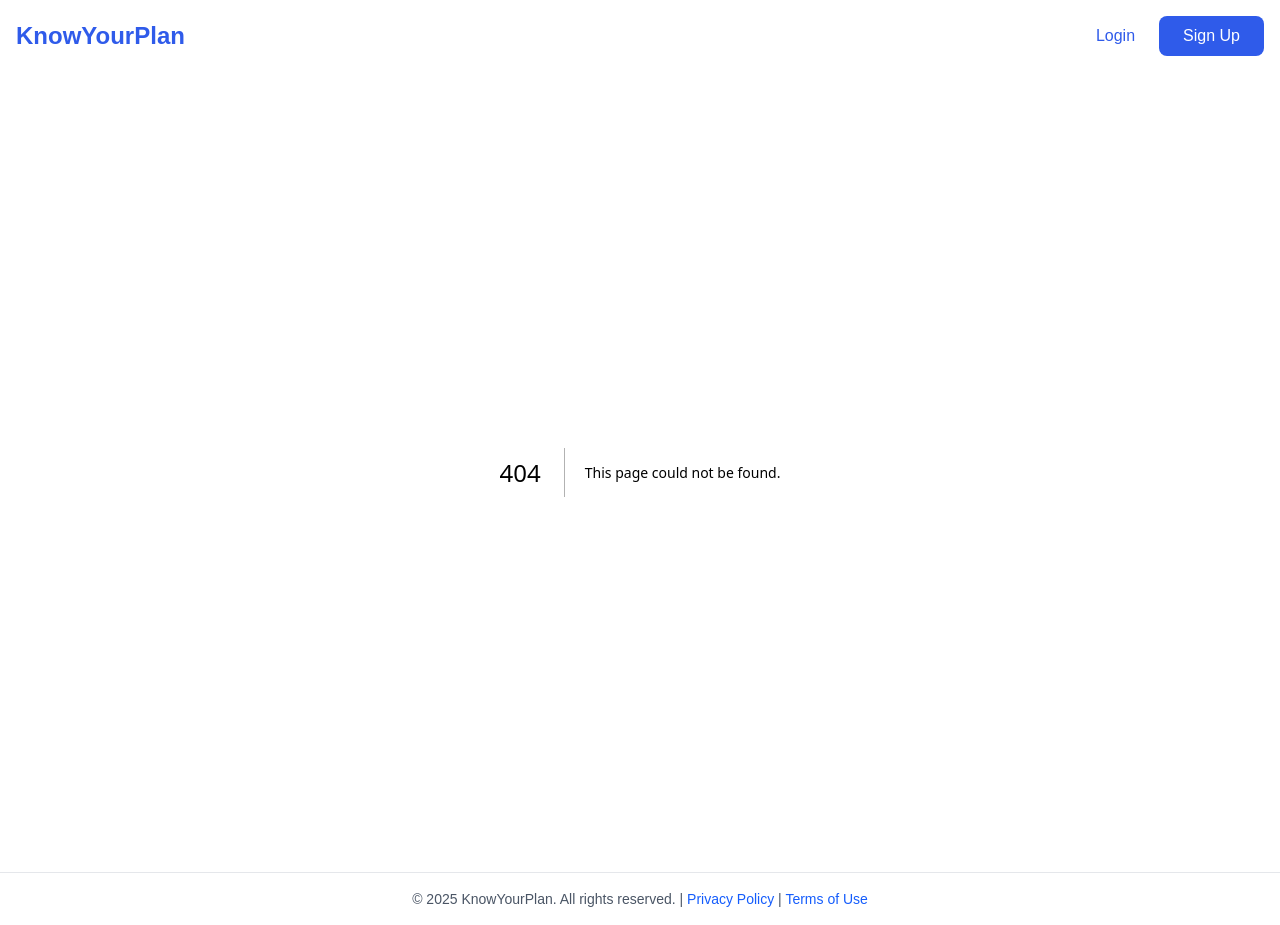
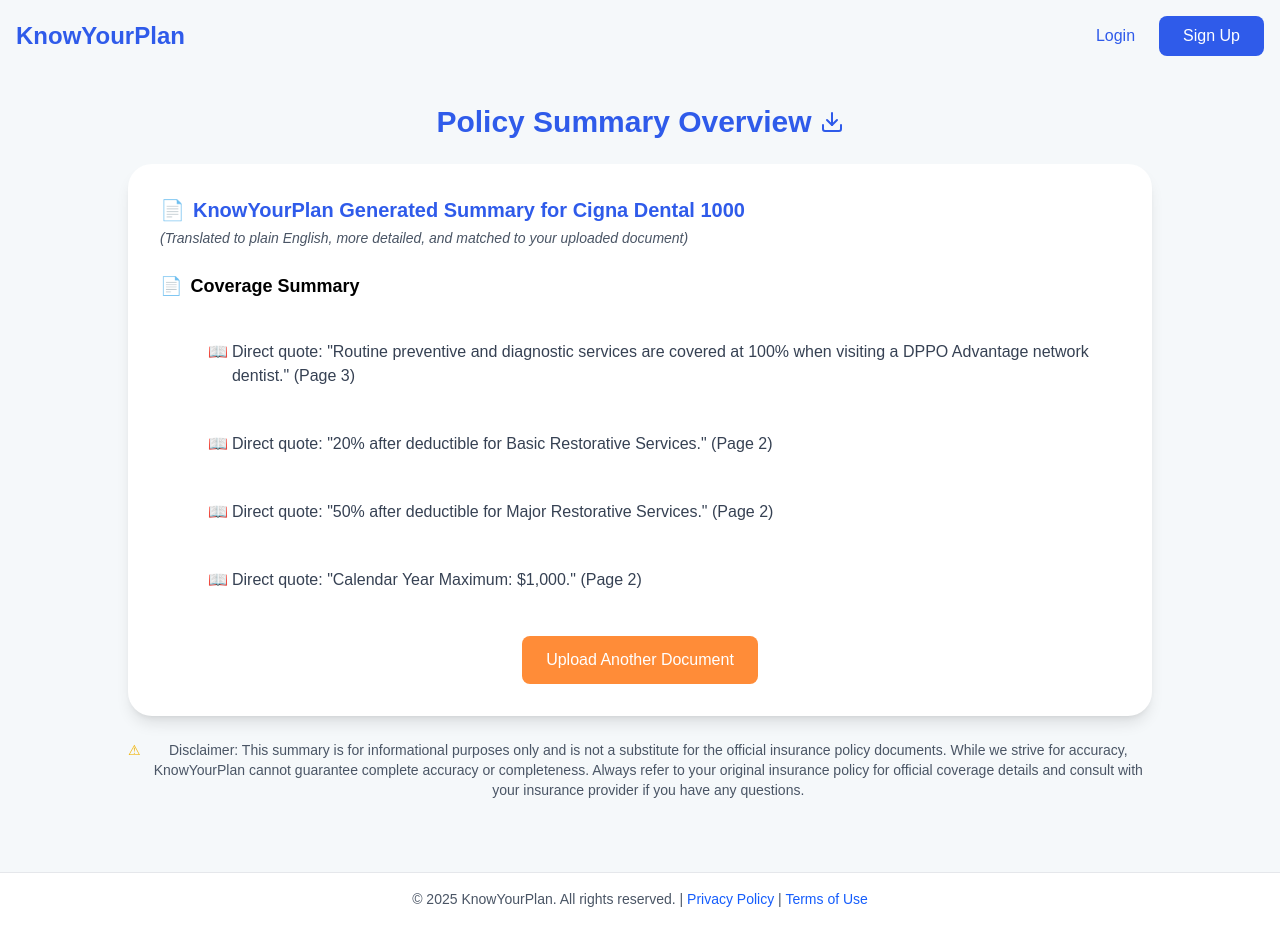
Before and after one commit to kevinguan88/know-your-plan, a Next.js app in the folder client/know-your-plan/: page /summary in a window 1280 px wide. Before the commit this address had no page. Built offline with nearby package versions, Linux system fonts and the light colour scheme.

Commit message:
summary page

```diff
--- a/client/know-your-plan/src/app/globals.css
+++ b/client/know-your-plan/src/app/globals.css
@@ -15,7 +15,7 @@
 @media (prefers-color-scheme: dark) {
   :root {
     --background: #FFFFFF;
-    --foreground: #ededed;
+    --foreground: #0d0b0b;
   }
 }
 
--- /dev/null
+++ b/client/know-your-plan/src/app/summary/page.js
@@ -0,0 +1,128 @@
+import Link from "next/link"
+import { Download } from "lucide-react"
+
+export default function Summary() {
+  return (
+    <div className="min-h-screen bg-[#f5f8fa] flex flex-col">
+      {/* Main Content */}
+      <main className="flex-1 py-8 px-6">
+        <div className="max-w-5xl mx-auto">
+          {/* Title with download icon */}
+          <h1 className="text-[#2f5bea] text-3xl font-bold text-center mb-6 flex items-center justify-center gap-2">
+            Policy Summary Overview
+            <Download className="h-6 w-6" />
+          </h1>
+
+          {/* Summary Card */}
+          <div className="bg-white rounded-3xl p-8 shadow-lg mb-6">
+            {/* Summary Header */}
+            <div className="mb-6">
+              <h2 className="flex items-start gap-2 text-[#2f5bea] text-xl font-bold mb-1">
+                <span className="text-[#000000]">📄</span> KnowYourPlan Generated Summary for Cigna Dental 1000
+              </h2>
+              <p className="text-gray-600 italic text-sm">
+                (Translated to plain English, more detailed, and matched to your uploaded document)
+              </p>
+            </div>
+
+            {/* Coverage Summary */}
+            <div className="mb-6">
+              <h3 className="flex items-start gap-2 text-[#000000] text-lg font-bold mb-3">
+                <span>📄</span> Coverage Summary
+              </h3>
+              <div
+                className="h-[300px] overflow-y-auto pr-2 scrollbar-thin scrollbar-thumb-[#c5d1e5] scrollbar-track-[#f1f1f1] hover:scrollbar-thumb-[#a3b8db]"
+                style={{
+                  scrollbarWidth: 'thin',
+                  scrollbarColor: '#c5d1e5 #f1f1f1',
+                }}
+              >
+                <ul className="space-y-4 pl-6">
+                  <li className="list-disc">
+                    <p className="font-medium">Routine Cleanings, Exams, and X-rays: Free if you stay in-network.</p>
+                    <p className="pl-6 text-gray-700 flex items-start gap-1 mt-1">
+                      <span>📖</span> Direct quote: "Routine preventive and diagnostic services are covered at 100% when
+                      visiting a DPPO Advantage network dentist." (Page 3)
+                    </p>
+                  </li>
+                  <li className="list-disc">
+                    <p className="font-medium">Fillings and Basic Repairs: You pay 20% after $50 deductible.</p>
+                    <p className="pl-6 text-gray-700 flex items-start gap-1 mt-1">
+                      <span>📖</span> Direct quote: "20% after deductible for Basic Restorative Services." (Page 2)
+                    </p>
+                  </li>
+                  <li className="list-disc">
+                    <p className="font-medium">
+                      Major Dental Work: Insurance pays 50% after deductible; you pay the rest.
+                    </p>
+                    <p className="pl-6 text-gray-700 flex items-start gap-1 mt-1">
+                      <span>📖</span> Direct quote: "50% after deductible for Major Restorative Services." (Page 2)
+                    </p>
+                  </li>
+                  <li className="list-disc">
+                    <p className="font-medium">Annual Maximum: Insurance only pays up to $1,000 per year.</p>
+                    <p className="pl-6 text-gray-700 flex items-start gap-1 mt-1">
+                      <span>📖</span> Direct quote: "Calendar Year Maximum: $1,000." (Page 2)
+                    </p>
+                  </li>
+                  <li className="list-disc">
+                    <p className="font-medium">Braces and Orthodontics: Not covered at all.</p>
+                  </li>
+                  {/* Adding more items to demonstrate scrolling */}
+                  <li className="list-disc">
+                    <p className="font-medium">
+                      Waiting Period: None for preventive services, 6 months for basic, 12 months for major.
+                    </p>
+                    <p className="pl-6 text-gray-700 flex items-start gap-1 mt-1">
+                      <span>📖</span> Direct quote: "No waiting period for Preventive Services. 6-month waiting period
+                      for Basic Services. 12-month waiting period for Major Services." (Page 4)
+                    </p>
+                  </li>
+                  <li className="list-disc">
+                    <p className="font-medium">Out-of-Network Coverage: Available but at lower reimbursement rates.</p>
+                    <p className="pl-6 text-gray-700 flex items-start gap-1 mt-1">
+                      <span>📖</span> Direct quote: "Out-of-network benefits are reimbursed at the Maximum Allowable
+                      Charge." (Page 3)
+                    </p>
+                  </li>
+                  <li className="list-disc">
+                    <p className="font-medium">
+                      Pre-Existing Conditions: No exclusions for pre-existing dental conditions.
+                    </p>
+                  </li>
+                  <li className="list-disc">
+                    <p className="font-medium">Cosmetic Procedures: Not covered unless medically necessary.</p>
+                    <p className="pl-6 text-gray-700 flex items-start gap-1 mt-1">
+                      <span>📖</span> Direct quote: "Cosmetic procedures are not covered unless deemed medically
+                      necessary." (Page 5)
+                    </p>
+                  </li>
+                </ul>
+              </div>
+            </div>
+
+            {/* Call to Action */}
+            <div className="text-center">
+              <button className="bg-[#ff8c38] text-white px-6 py-3 rounded-lg font-medium hover:bg-[#ff8c38]/90 transition-colors">
+                Upload Another Document
+              </button>
+            </div>
+          </div>
+
+          {/* Disclaimer */}
+          <div className="text-center text-sm text-gray-600 mb-4">
+            <p className="flex items-start justify-center">
+              <span className="text-yellow-500 mr-1">⚠</span>
+              <span>
+                Disclaimer: This summary is for informational purposes only and is not a substitute for the official
+                insurance policy documents. While we strive for accuracy, KnowYourPlan cannot guarantee complete
+                accuracy or completeness. Always refer to your original insurance policy for official coverage details
+                and consult with your insurance provider if you have any questions.
+              </span>
+            </p>
+          </div>
+        </div>
+      </main>
+    </div>
+  )
+}
```
Also changed, not shown: client/know-your-plan/src/app/summary/[id]/page.js (deleted).
